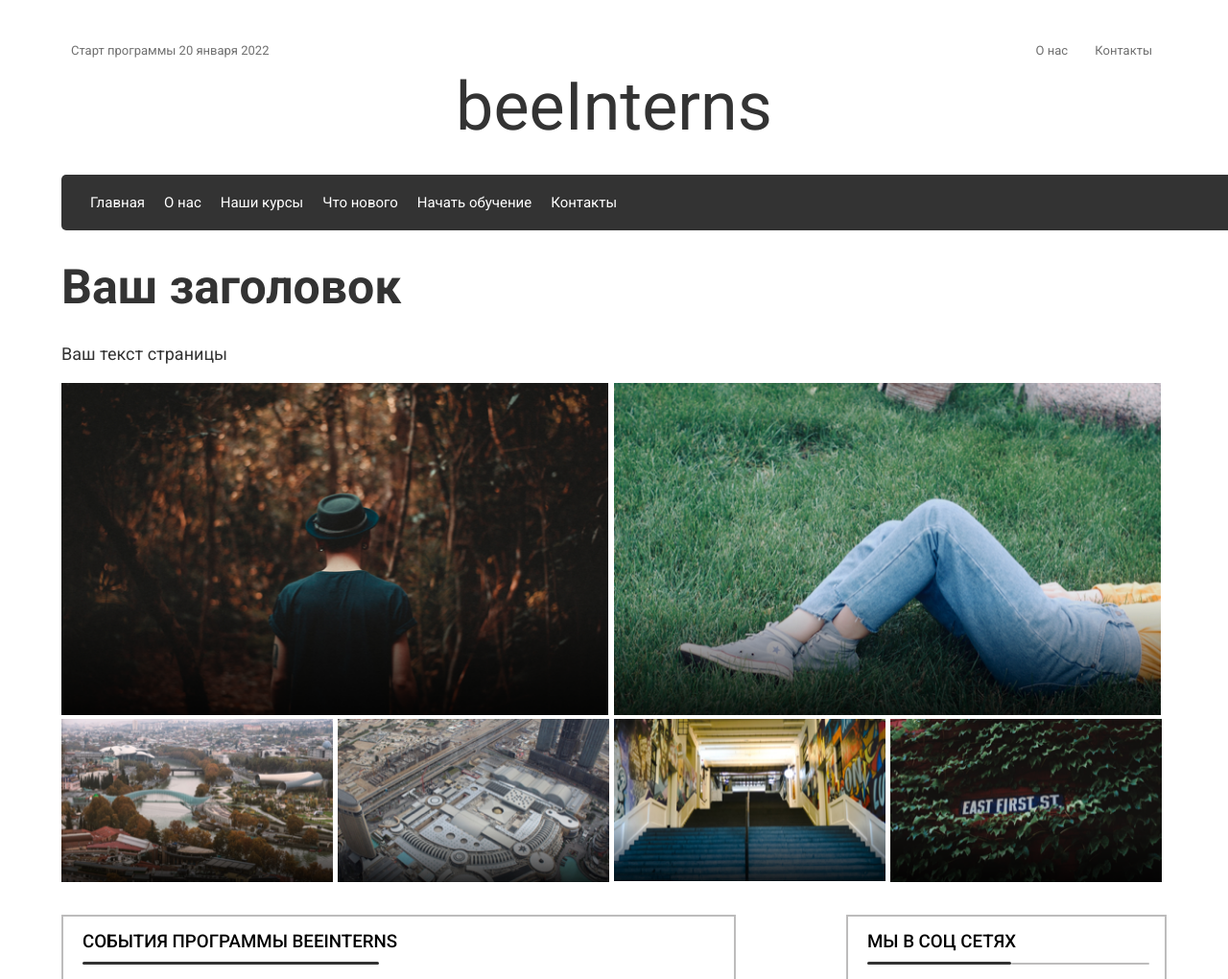
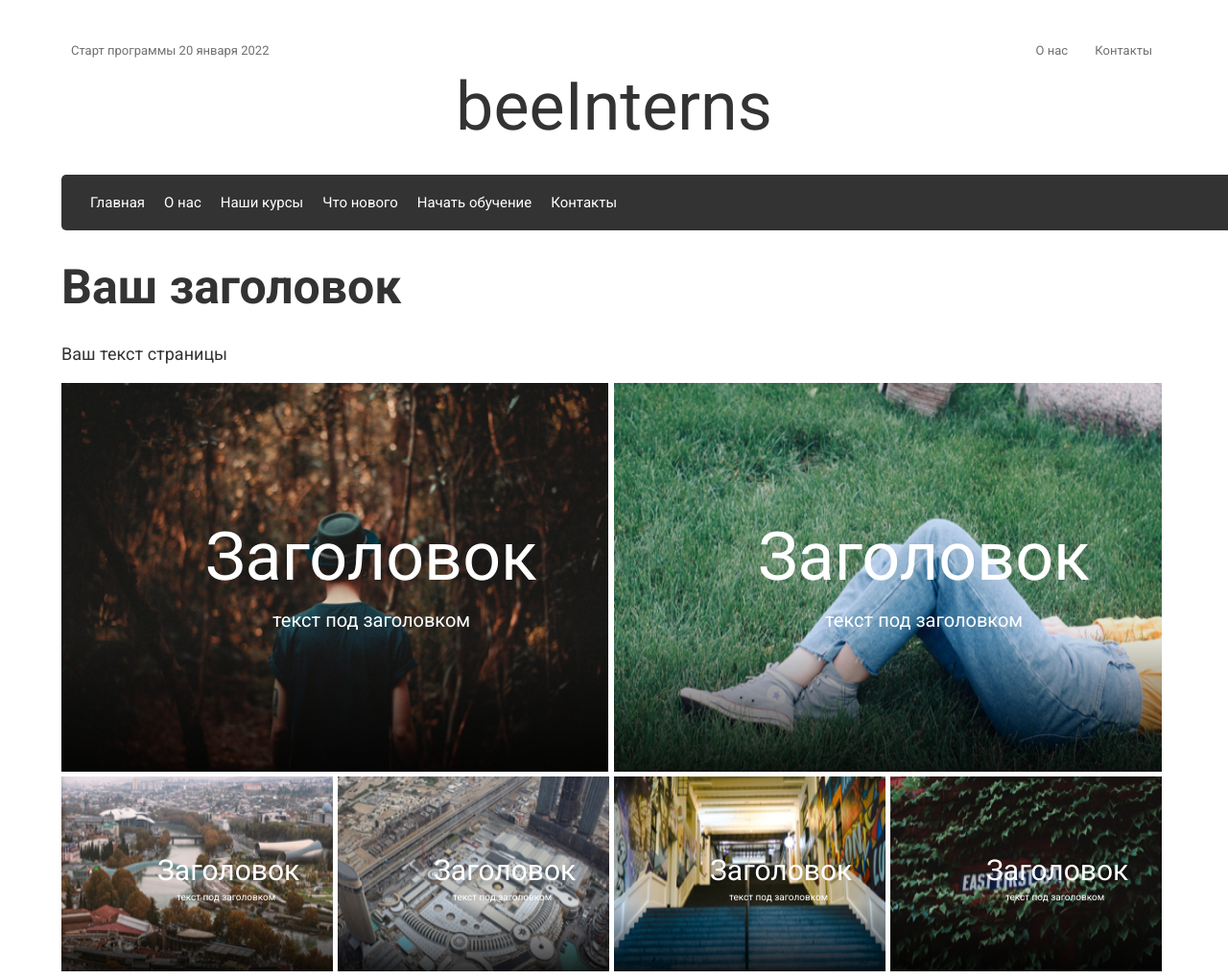
Before and after one commit to Black-Loli/Bilain2022, a plain HTML site: page index.html in a window 1280 px wide. Shown: the top 1020 px of the page at 96% size. Drawn offline with Linux system fonts and the light colour scheme.

Commit message:
Начатое задание 16

```diff
--- a/index.html
+++ b/index.html
@@ -2,9 +2,9 @@
 <html>
   <head>
     <meta charset="utf-8">
-    <title> Задание №15 </title>
+    <title> Задание №16 </title>
     <meta name="author" content="Dana Gera">
-    <meta name="description" content="Выполнение 15 дз по курсу школы Билайна">
+    <meta name="description" content="Выполнение 16 дз по курсу школы Билайна">
     <meta name="viewport" content="width=device-width, initial-scale=1">
     <link rel="preconnect" href="https://fonts.googleapis.com">
     <link rel="preconnect" href="https://fonts.gstatic.com" crossorigin>
@@ -46,16 +46,19 @@
 
           <ul class="pic">
             <li class="li">
-              <img src="./image/Big-1-800.png">
+              <h1 class="h1"> Заголовок </h1>
+              <h2 class="h2"> текст под заголовком </h2>
             </li>
 
             <div class="img1">
-              <li>
-                <img src="./image/Small-01.png">
+              <li class="li1">
+                <h1 class="h1"> Заголовок </h1>
+                <h2 class="h2"> текст под заголовком </h2>
               </li>
 
-              <li>
-                <img src="./image/Small-02.png">
+              <li class="li2">
+                <h1 class="h1"> Заголовок </h1>
+                <h2 class="h2"> текст под заголовком </h2>
               </li>
             </div>
 
@@ -63,17 +66,20 @@
 
           <ul class="im">
 
-            <li class="li">
-              <img src="./image/Big-2-800.png">
+            <li class="li3">
+              <h1 class="h1"> Заголовок </h1>
+              <h2 class="h2"> текст под заголовком </h2>
             </li>
 
             <div class="img2">
-              <li>
-                <img src="./image/Small-03.png">
+              <li class="li4">
+                <h1 class="h1"> Заголовок </h1>
+                <h2 class="h2"> текст под заголовком </h2>
               </li>
 
-              <li>
-                <img src="./image/Small-04.png">
+              <li class="li5">
+                <h1 class="h1"> Заголовок </h1>
+                <h2 class="h2"> текст под заголовком </h2>
               </li>
             </div>
           </ul>
--- a/style.css
+++ b/style.css
@@ -110,6 +110,66 @@ h2{
 
 .pic img, .im img{
     width: 100%;
+}
+
+.pic .li, .pic .li1, .pic .li2, .im .li3, .im .li4, .im .li5{
+    background-image: url("./image/Big-1-800.png");
+    height: 405px;
+    background-size: cover;
+    background-repeat: round;
+    margin-bottom: 5px;
+    position: relative;
+}
+
+.pic .li1{
+    background-image: url("./image/Small-01.png");
+    height: 202.5px;
+}
+
+.pic .li2{
+    background-image: url("./image/Small-02.png");
+    height: 202.5px;
+}
+
+.im .li3{
+    background-image: url("./image/Big-2-800.png");
+}
+
+.im .li4{
+    background-image: url("./image/Small-03.png");
+    height: 202.5px;
+}
+
+.im .li5{
+    background-image: url("./image/Small-04.png");
+    height: 202.5px;
+}
+
+.pic .li .h1, .pic .li .h2, .im .li3 .h1, .im .li3 .h2{
+    color: #ffffff;
+    position: absolute;
+    top: 130px;
+    left: 150px;
+}
+
+.pic .li .h2, .im .li3 .h2{
+    top: 215px;
+    left: 220px;
+    font-size: 20px;
+}
+
+.pic .li1 .h1, .pic .li1 .h2, .pic .li2 .h1, .pic .li2 .h2, .im .li4 .h1, .im .li4 .h2, .im .li5 .h1, .im .li5 .h2{
+    color: #ffffff;
+    position: absolute;
+    top: 70px;
+    left: 100px;
+    font-size: 30px;
+}
+
+.pic .li1 .h2, .pic .li2 .h2, .im .li4 .h2, .im .li5 .h2{
+    top: 100px;
+    left: 120px;
+    font-size: 10px;
 }
 
 .img, .img1, .img2{
@@ -382,6 +442,7 @@ h2{
     background-image: url("./image/Tile-Big-01.png");
     background-size: cover;
     background-repeat: round;
+    position: relative;
 }
 
 .sob .sobt .tile2{
@@ -390,6 +451,7 @@ h2{
     background-size: cover;
     background-repeat: round;
     background-image: url("./image/Tile-Big-02.png");
+    position: relative;
 }
 
 .sob .sobt .tile3{
@@ -398,6 +460,7 @@ h2{
     background-size: cover;
     background-repeat: round;
     background-image: url("./image/Tile-Big-03.png");
+    position: relative;
 }
 
 .sob .sobt .tile4{
@@ -406,6 +469,7 @@ h2{
     background-size: cover;
     background-repeat: round;
     background-image: url("./image/Tile-Big-04.png");
+    position: relative;
 }
 
 .sob .sobt .tile1 .h61{
@@ -414,8 +478,9 @@ h2{
     text-align: center;
     width: 55px;
     padding: 5px;
-    margin-top: 155px;
+    margin: 0;
     position: absolute;
+    bottom: 0;
 }
 
 .sob .sobt .tile2 .h62{
@@ -424,8 +489,9 @@ h2{
     text-align: center;
     width: 55px;
     padding: 5px;
-    margin-top: 155px;
+    margin: 0;
     position: absolute;
+    bottom: 0;
 }
 
 .sob .sobt .tile3 .h63{
@@ -434,8 +500,9 @@ h2{
     text-align: center;
     width: 55px;
     padding: 5px;
-    margin-top: 155px;
+    margin: 0;
     position: absolute;
+    bottom: 0;
 }
 
 .sob .sobt .tile4 .h64{
@@ -444,8 +511,9 @@ h2{
     text-align: center;
     width: 100px;
     padding: 5px;
-    margin-top: 155px;
+    margin: 0;
     position: absolute;
+    bottom: 0;
 }
 
 .sob .sobt .fix, .sob .sobs .fix2{
```
